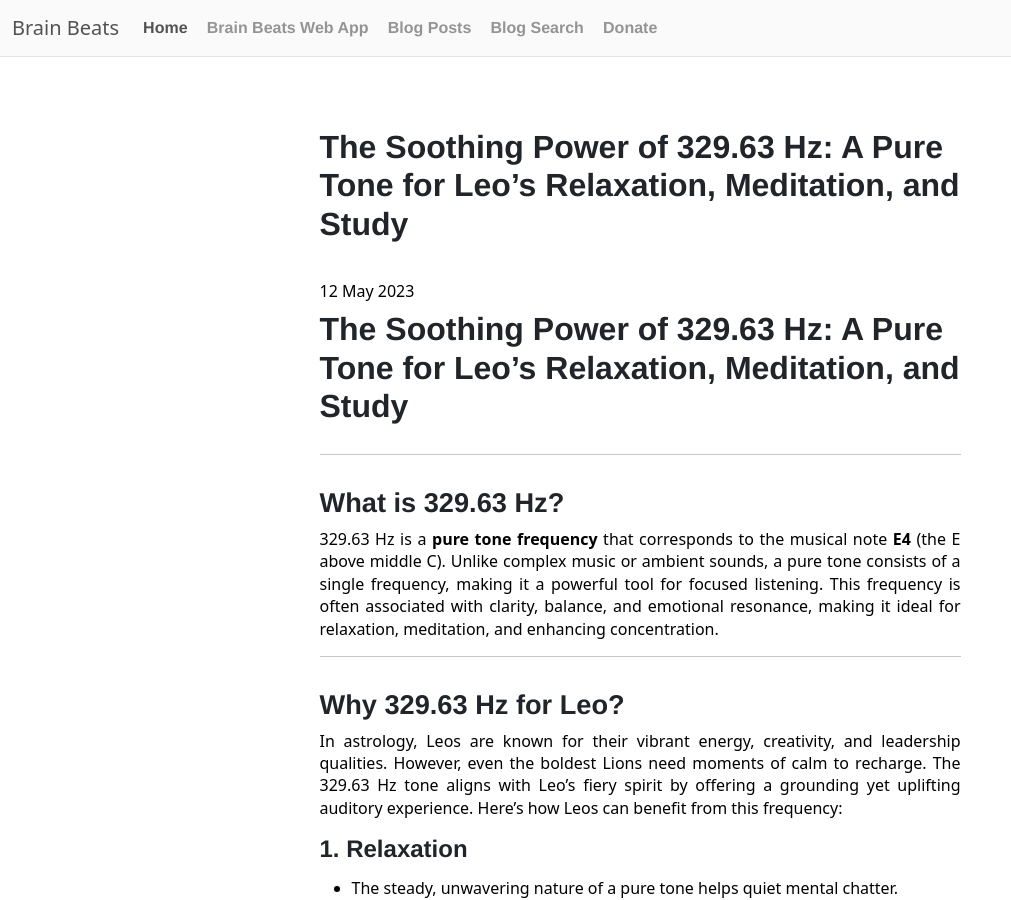
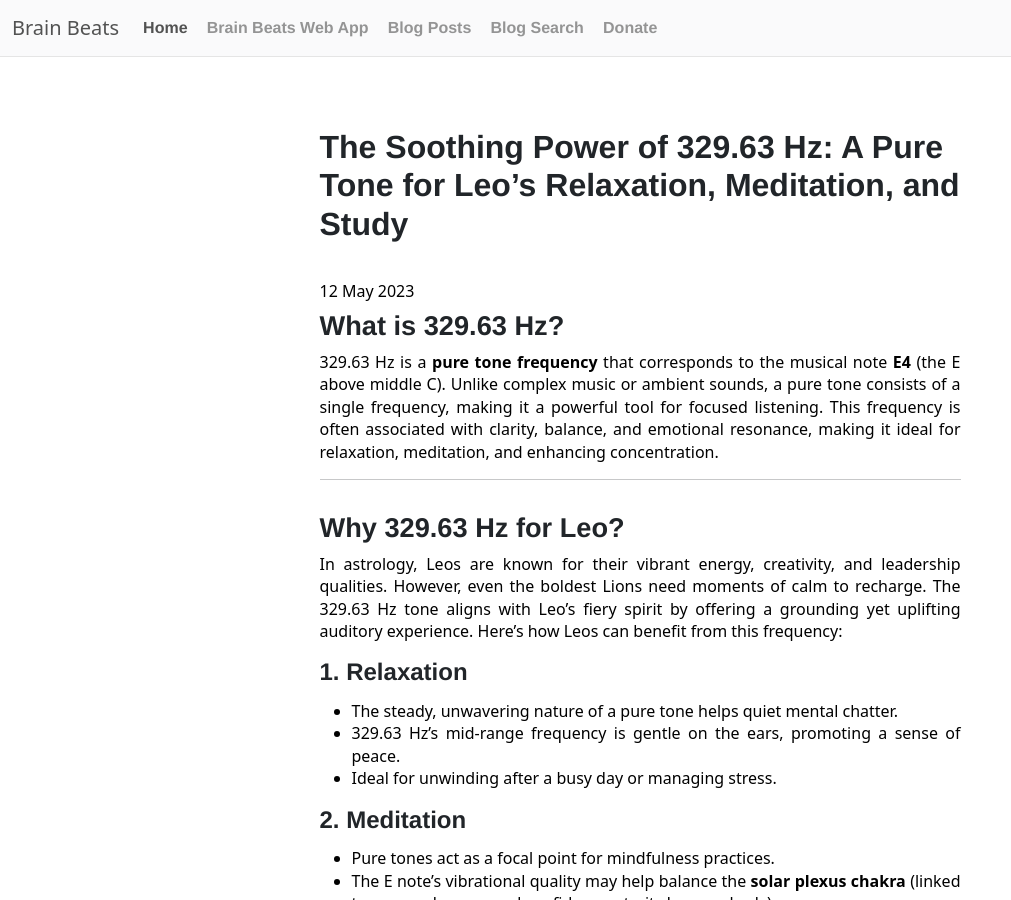
Before and after one commit to Mr-Kumar-Abhishek/brain-beats-blog, a Jekyll site: the page built from _posts/2023-05-12-the-soothing-power-of-329-63-hz-a-pure-tone-for-leo-s-relaxation-meditation-and-study.md, in a window 1280 px wide and 900 px high. Shown: the whole window, without its empty margins (0-1011 px from the left). Built offline with Jekyll 4.4.1, drawn with Linux system fonts in a browser that asks for light colours; nearby versions of some CDN libraries.

Commit message:
remove extra heading

```diff
--- a/_posts/2023-05-12-the-soothing-power-of-329-63-hz-a-pure-tone-for-leo-s-relaxation-meditation-and-study.md
+++ b/_posts/2023-05-12-the-soothing-power-of-329-63-hz-a-pure-tone-for-leo-s-relaxation-meditation-and-study.md
@@ -9,10 +9,6 @@
 tweet-description: In astrology, Leos are known for their vibrant energy, creativity, and leadership qualities. However, even the boldest Lions need moments of calm to recharge. The 329.63 Hz tone aligns with Leo’s fiery spirit by offering a grounding yet uplifting auditory experience.
 date: 2023-05-12
 keywords: frequency benefits, Brain Beats, Frequencies, Brain wave entrainment, sound therapy, pure tone, 329.63 Hz
----
-
-# The Soothing Power of 329.63 Hz: A Pure Tone for Leo’s Relaxation, Meditation, and Study
-
 ---
 
 ## What is 329.63 Hz?
```
